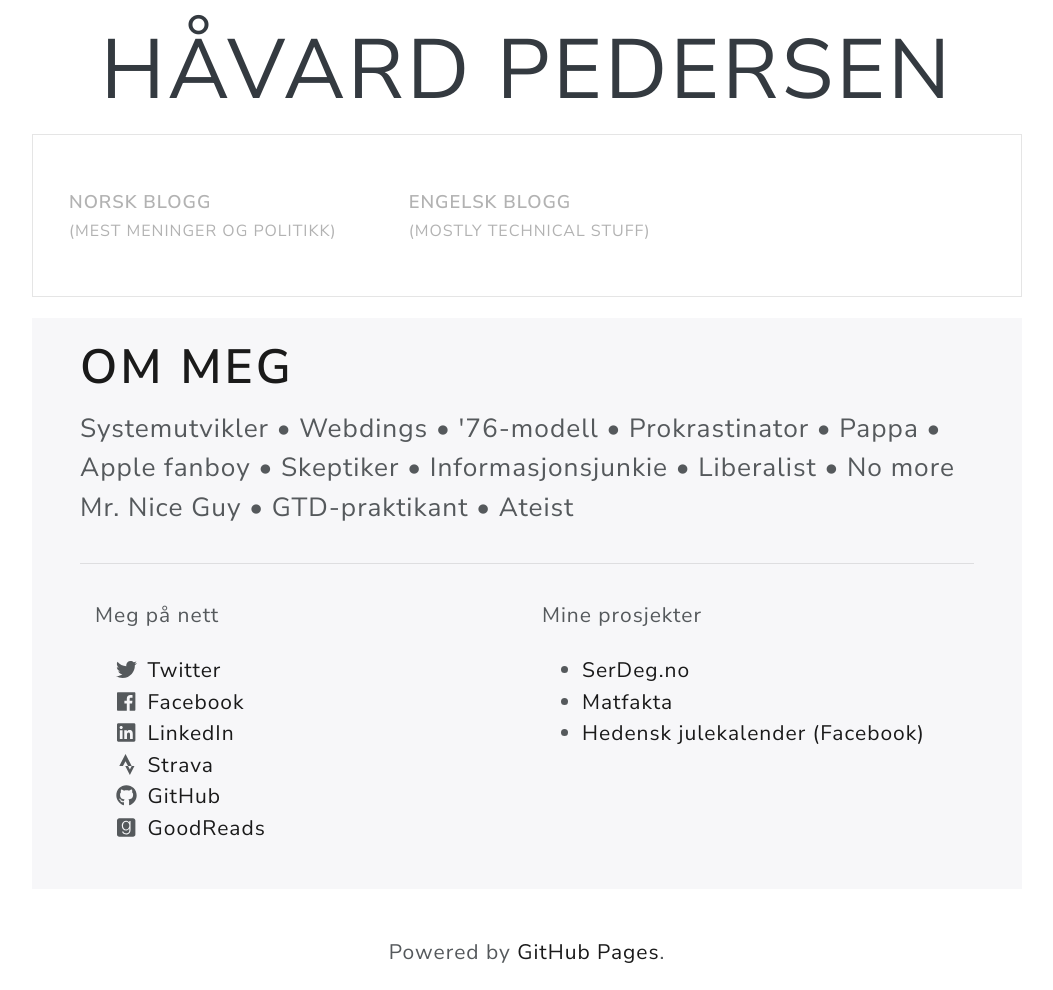
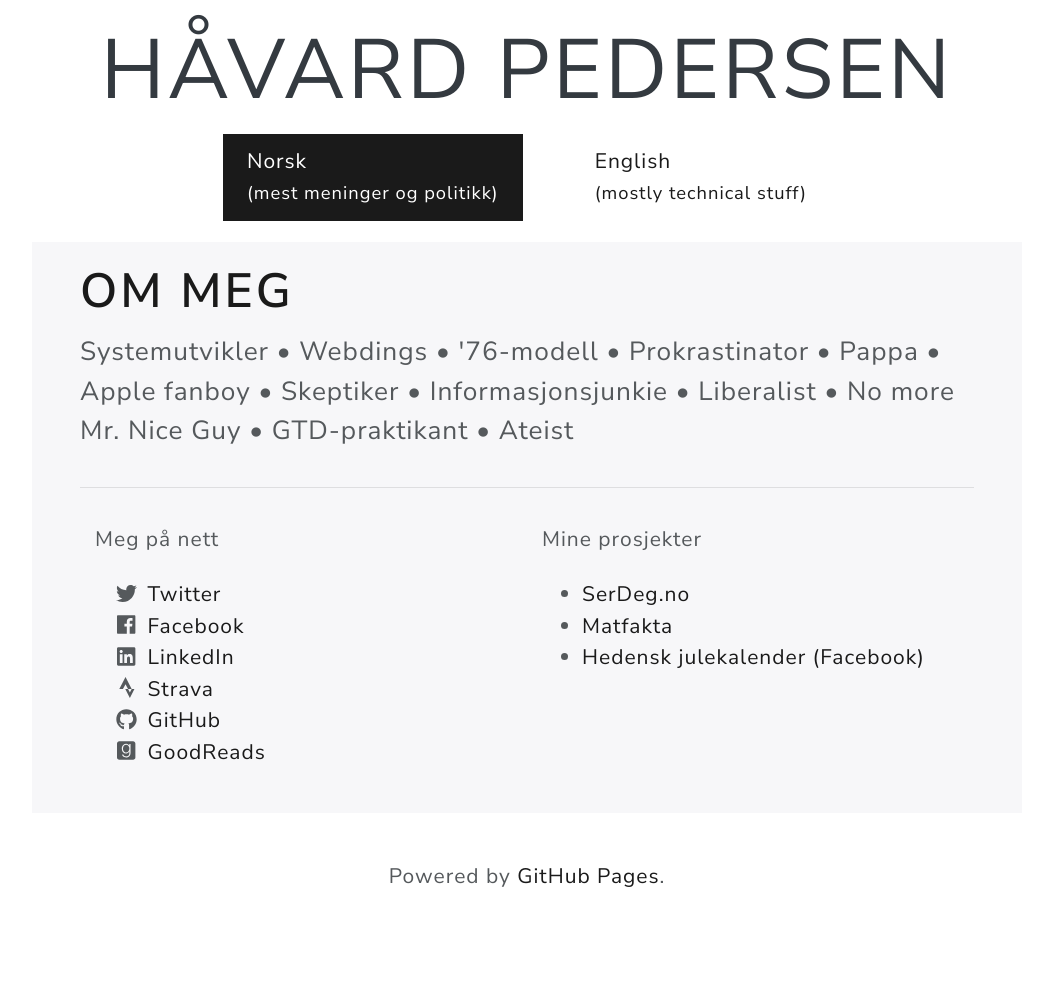
Before and after one commit to fuzzy76/fuzzy76.github.io, a Jekyll site: the page built from index.md, in a window 1280 px wide and 990 px high. Shown: the whole window, without its empty margins (113-1166 px from the left). Built offline with Jekyll 4.4.1, drawn with Linux system fonts in a browser that asks for light colours; nearby versions of some CDN libraries; our own code applies the rules of GitHub Pages for plain Markdown files.

Commit message:
Cleaner navigation

```diff
--- a/_layouts/default.html
+++ b/_layouts/default.html
@@ -14,24 +14,18 @@
     <body>
         <div id="outer" class="container">
             <div id="header" class="container"><h1 class="text-center logo display-4"><a class="text-dark" href="/">Håvard Pedersen</a></h1>
-                <nav class="navbar sticky-top navbar-expand-lg navbar-light bg-light">
-                    <button class="navbar-toggler" type="button" data-toggle="collapse" data-target="#navbarNav" aria-controls="navbarNav" aria-expanded="false" aria-label="Toggle navigation">
-                        <span class="navbar-toggler-icon"></span>
-                    </button>
-                    <div class="collapse navbar-collapse" id="navbarNav">
-                        <ul class="navbar-nav">
-                        <!-- li class="nav-item active">
-                            <a class="nav-link" href="#">Forside <span class="sr-only">(current)</span></a>
-                        </li -->
-                        <li class="nav-item">
-                            <a class="nav-link" href="/norsk/">Norsk blogg<br /><small>(mest meninger og politikk)</small></a>
-                        </li>
-                        <li class="nav-item">
-                            <a class="nav-link" href="/english/">Engelsk blogg<br /><small>(mostly technical stuff)</small></a>
-                        </li>
-                        </ul>
-                    </div>
-                </nav>
+                <ul class="nav nav-pills justify-content-center">
+                    <li class="nav-item">
+                        <a class="nav-link active" href="/norsk/">
+                            Norsk<br /><small>(mest meninger og politikk)</small>
+                        </a>
+                    </li>
+                    <li>
+                        <a class="nav-link" href="/english/">
+                            English<br /><small>(mostly technical stuff)</small>
+                        </a>
+                    </li>
+                </ul>
             </div>
             <div id="content" class="container">
             {{ content }}
```
